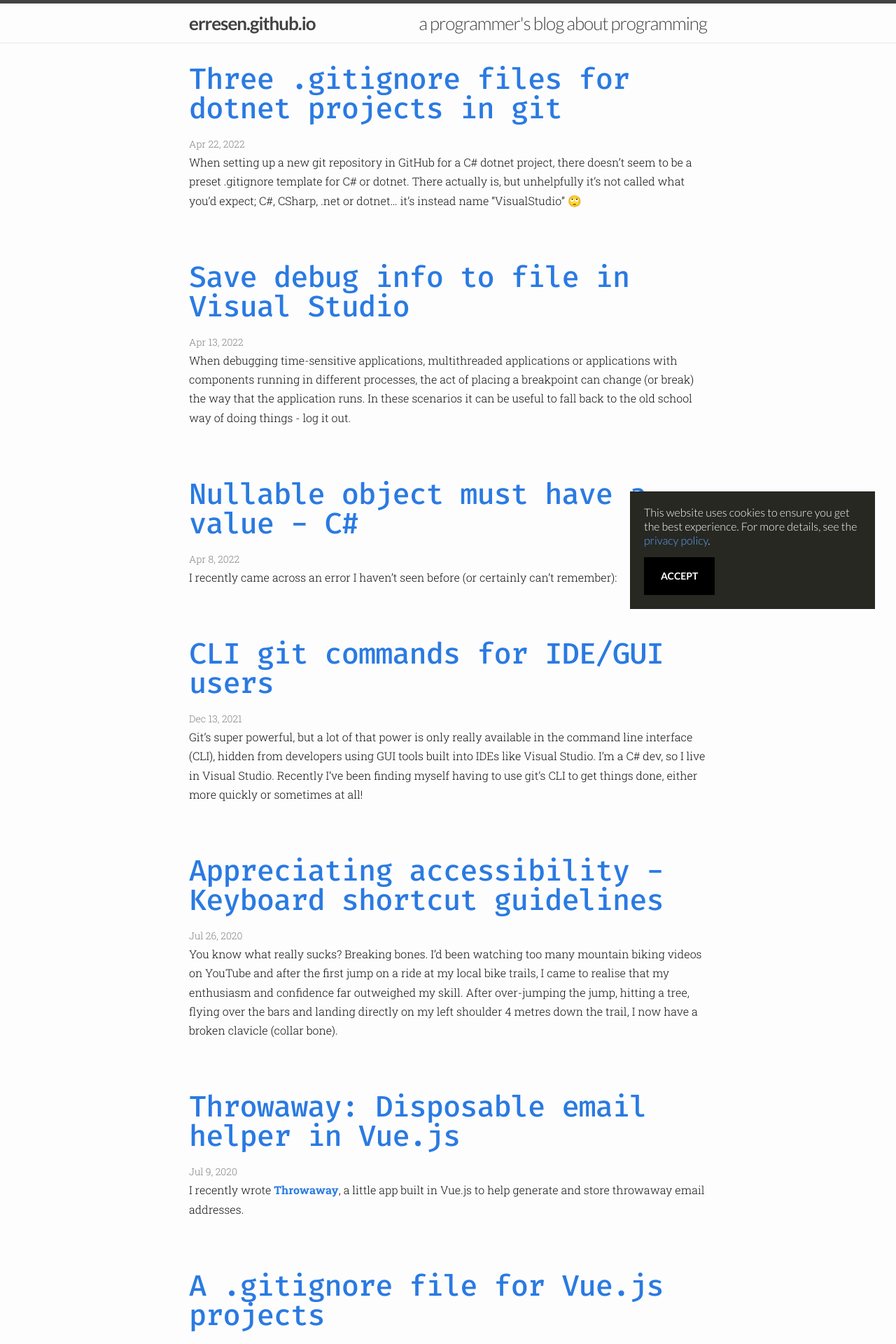
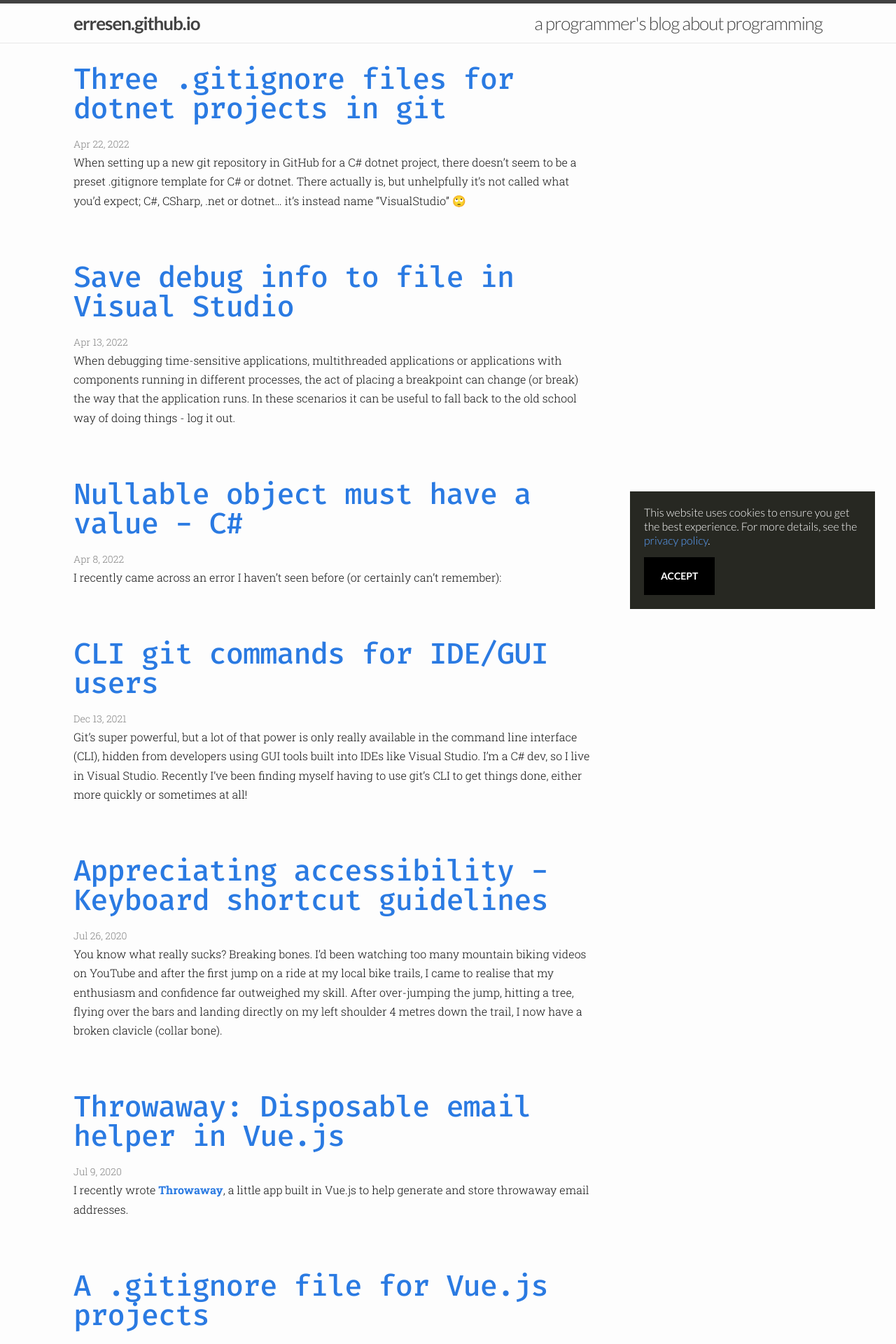
Before and after one commit to erresen/erresen.github.io, a Jekyll site: the page built from index.html, in a window 1280 px wide. Shown: the top 1920 px of the page at 70% size. Built offline with Jekyll 4.4.1, drawn with Linux system fonts in a browser that asks for light colours; nearby versions of some CDN libraries.

Commit message:
updated layout for ads

```diff
--- a/_layouts/default.html
+++ b/_layouts/default.html
@@ -10,6 +10,17 @@
   <div class="page-content">
     <div class="wrapper">
       {{ content }}
+      <div class="sidebar">
+        <script async
+          src="https://pagead2.googlesyndication.com/pagead/js/adsbygoogle.js?client=ca-pub-5648299756902319"
+          crossorigin="anonymous"></script>
+        <!-- Responsive -->
+        <ins class="adsbygoogle" style="display:block" data-ad-client="ca-pub-5648299756902319"
+          data-ad-slot="5520282421" data-ad-format="auto" data-full-width-responsive="true"></ins>
+        <script>
+          (adsbygoogle = window.adsbygoogle || []).push({});
+        </script>
+      </div>
     </div>
   </div>
 
--- a/_sass/_base.scss
+++ b/_sass/_base.scss
@@ -181,6 +181,15 @@ pre {
   }
 }
 
+.page-content .wrapper{
+  display: grid;
+  grid-gap: $spacing-unit;
+  grid-template-columns: calc(#{$content-width} - (#{$spacing-unit} * 3) - 300px) 300px;
+  @include media-query($on-laptop) {
+    display: block;
+  }
+}
+
 /**
  * Clearfix
  */
--- a/css/main.scss
+++ b/css/main.scss
@@ -22,7 +22,7 @@ $grey-color-light: lighten($grey-color, 40%);
 $grey-color-dark: darken($grey-color, 25%);
 
 // Width of the content area
-$content-width: 800px;
+$content-width: 1130px;
 
 $on-palm: 600px;
 $on-laptop: 800px;
```
